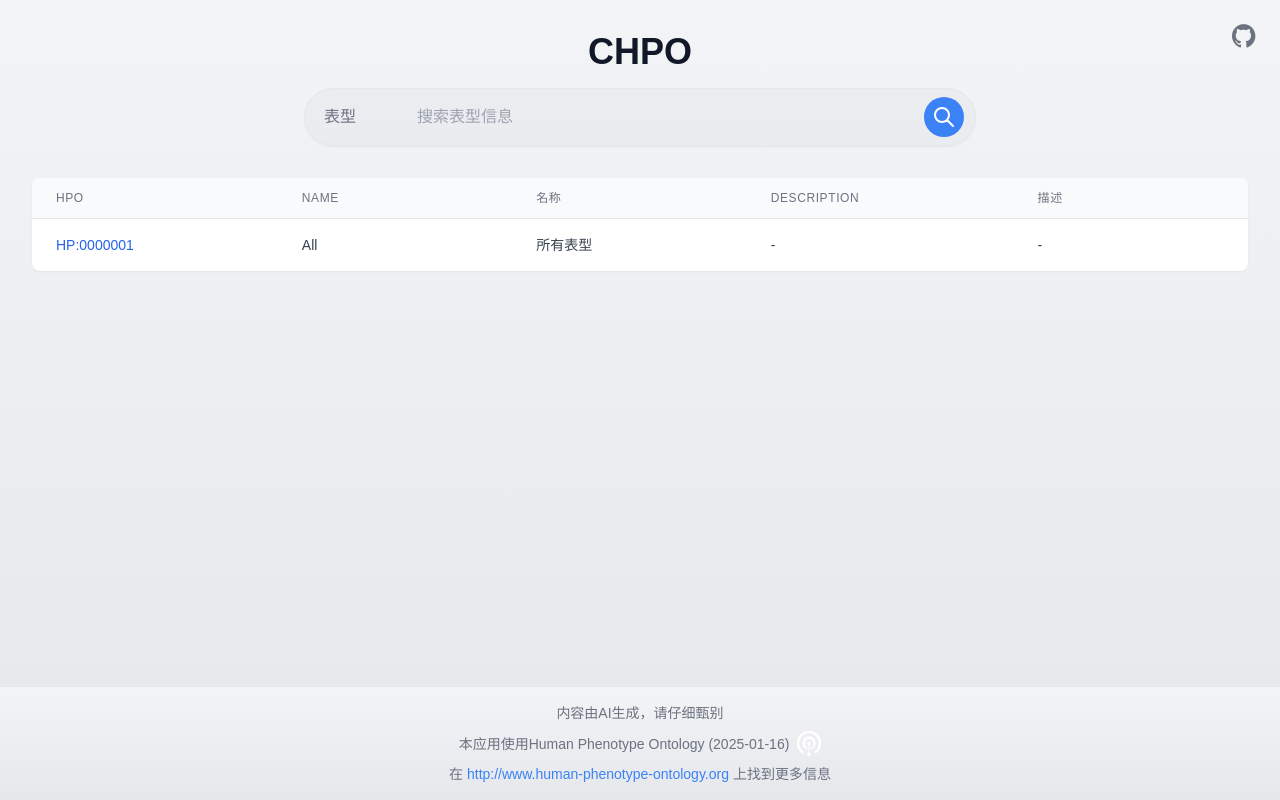
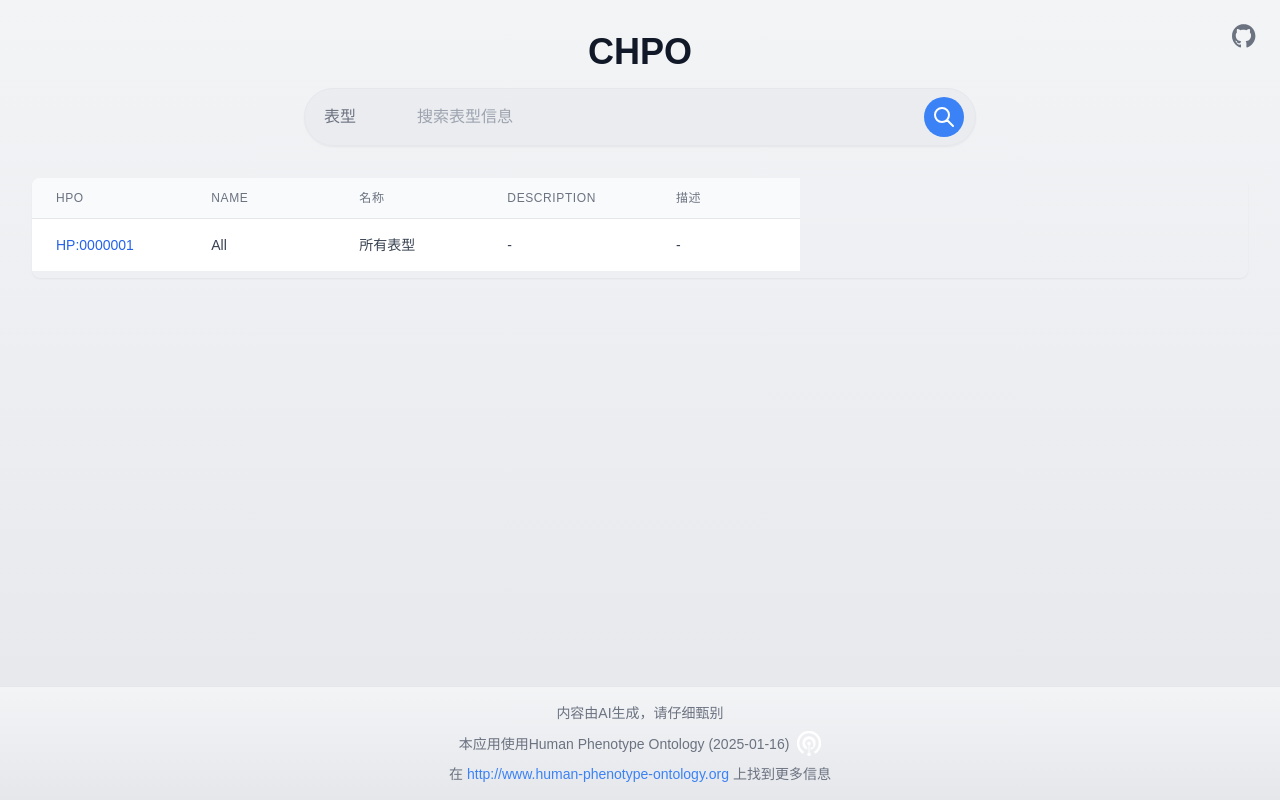
Before and after one commit to pzweuj/DeepHPO, a Next.js app: page / in a window 1280 px wide. Built offline with nearby package versions, Linux system fonts and the light colour scheme.

Commit message:
Update table.tsx

```diff
--- a/src/app/components/table.tsx
+++ b/src/app/components/table.tsx
@@ -87,7 +87,8 @@ export default function Table({ data }: TableProps) {
 
   return (
     <div className="w-full h-full flex flex-col overflow-hidden rounded-lg shadow-sm">
-      <div className="flex-1 overflow-auto" style={{ maxHeight: 'calc(100vh - 200px)' }}>
+      <div className="flex-1 overflow-x-auto" style={{ maxHeight: 'calc(100vh - 200px)' }}>
+        <div className="min-w-full inline-block" style={{ minWidth: '768px' }}>
           <table className="min-w-full divide-y divide-gray-200 dark:divide-gray-700">
             <thead className="bg-gray-50 dark:bg-gray-700 sticky top-0 z-10">
               {table.getHeaderGroups().map(headerGroup => (
@@ -138,5 +139,6 @@ export default function Table({ data }: TableProps) {
           </table>
         </div>
       </div>
+    </div>
   );
 }
```
Lines whose indentation alone changed are shown as unchanged.
